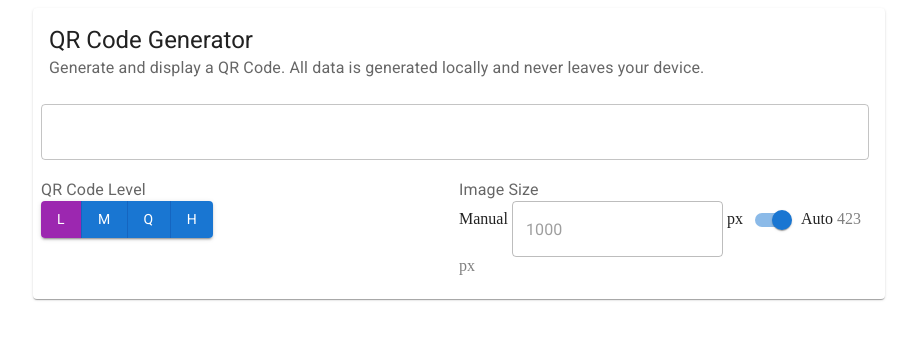
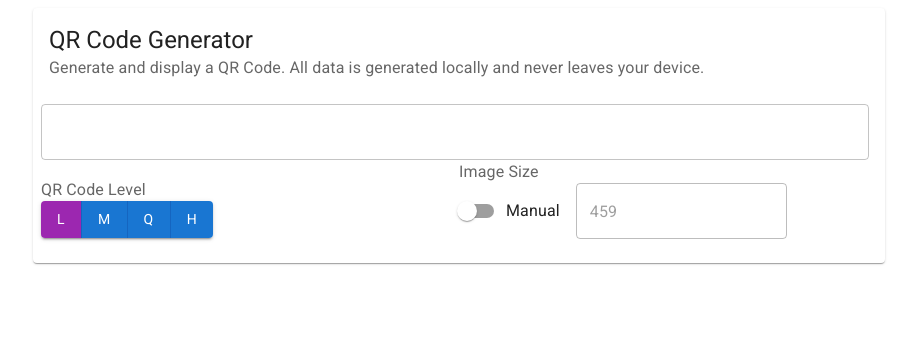
Before and after one commit to tkw1536/qr.everyone.wtf, a Next.js app: page / in a window 1280 px wide. Shown: the top 340 px of the page, without its empty margins (181-1098 px from the left). Built offline with nearby package versions, Linux system fonts and the light colour scheme.

Commit message:
Rework manual size switch

```diff
--- a/src/pages/index.tsx
+++ b/src/pages/index.tsx
@@ -14,13 +14,14 @@ import TextField from "@mui/material/TextField";
 
 import {default as QRCode, QRCodeProps} from "react-qr-code";
 
-import {QRCodeErrorCorrectionLevel, toDataURL} from "qrcode";
+import { toDataURL } from "qrcode";
+import { FormControlLabel, FormGroup } from "@mui/material";
 
 type QRCodeLevel = QRCodeProps["level"];
 
 interface State extends Pick<QRProps, "text" | "level">{
-  useAutoSize: boolean;
   autoSize: number;
+  useManualSize: boolean;
   manualSize: number;
 }
 
@@ -35,8 +36,8 @@ export default class Home extends React.Component<{}, State> {
     text: "",
     level: levels[0],
 
-    useAutoSize: true,
     autoSize: 128,
+    useManualSize: false,
     manualSize: 1000,
   }
 
@@ -50,8 +51,8 @@ export default class Home extends React.Component<{}, State> {
     this.setState({ level });
   }
 
-  toggleAuto = (event: React.ChangeEvent<HTMLInputElement>) => {
-    this.setState({ useAutoSize: event.target.checked})
+  toggleManual = (event: React.ChangeEvent<HTMLInputElement>) => {
+    this.setState({ useManualSize: event.target.checked})
   }
 
   storeManualSize = (event: React.ChangeEvent<HTMLInputElement>) => {
@@ -102,7 +103,8 @@ export default class Home extends React.Component<{}, State> {
   private codeRef = React.createRef<HTMLDivElement>();
 
   render() {
-    const { text, level, autoSize, manualSize, useAutoSize } = this.state;
+    const { text, level, autoSize, manualSize, useManualSize } = this.state;
+    const displaySize = useManualSize ? manualSize : autoSize;
     return (
       <Container maxWidth="md">
         <form noValidate onSubmit={this.preventDefault} autoComplete="off" ref={this.formRef}>
@@ -128,15 +130,14 @@ export default class Home extends React.Component<{}, State> {
                   </ButtonGroup>
                 </Grid>
                 <Grid item sm={6}>
-                  <br />
                   <FormLabel component="legend">Image Size</FormLabel>
-                  <span>
-                    Manual <TextField type="number" value={manualSize} onChange={this.storeManualSize} disabled={useAutoSize} /> px
-                  </span>
-                  <Switch checked={useAutoSize} onChange={this.toggleAuto} />
-                  <span>
-                    Auto <span style={{color: "gray"}}>{Math.round(autoSize)} px</span>
-                  </span>
+                  <FormGroup row={true}>
+                    <FormControlLabel
+                      control={<Switch checked={useManualSize} onChange={this.toggleManual} />}
+                      label={`Manual`}
+                    />
+                    <TextField type="number" value={Math.round(displaySize)} onChange={this.storeManualSize} disabled={!useManualSize} />
+                  </FormGroup>
                 </Grid>
               </Grid>
             </Grid>
@@ -147,7 +148,7 @@ export default class Home extends React.Component<{}, State> {
 
         <br />
         <div style={{width: '100%', textAlign: 'center'}} ref={this.codeRef}>
-          {text != "" && <QRRender text={text} level={level} size={useAutoSize ? autoSize : manualSize} />}
+          {text != "" && <QRRender text={text} level={level} size={displaySize} />}
         </div>
         <br />
       </Container>
```
